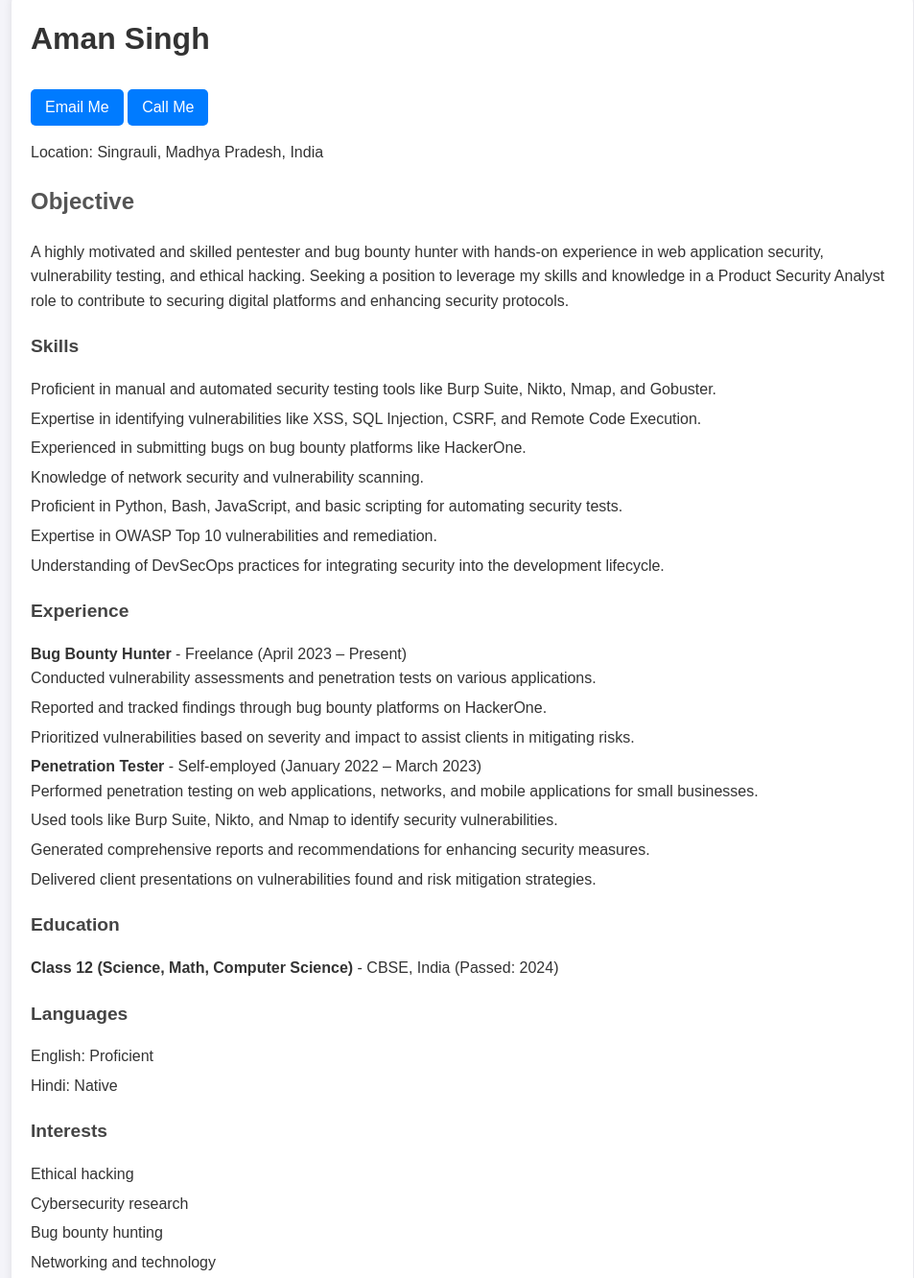
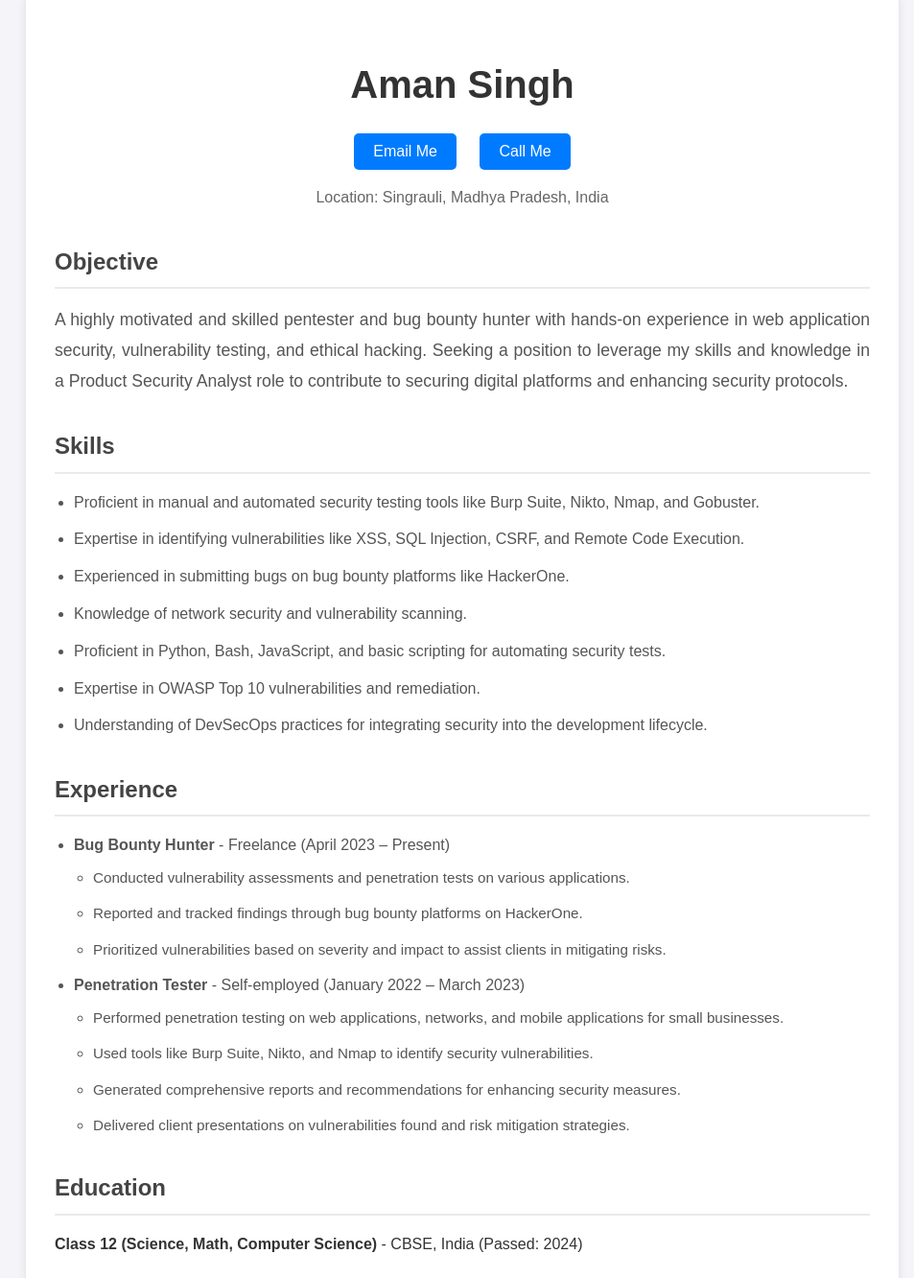
Before and after one commit to luci-a-u/Portfolio, a plain HTML site: page index.html in a window 1280 px wide. Shown: the part 55-1387 px from the top of the page at 96% size, without its empty margins (158-1111 px from the left). Drawn offline with Linux system fonts and the light colour scheme.

Commit message:
Upgraded index.html

```diff
--- a/index.html
+++ b/index.html
@@ -5,72 +5,109 @@
     <meta name="viewport" content="width=device-width, initial-scale=1.0">
     <title>Aman Singh - Resume</title>
     <style>
+        /* General Styles */
         body {
             font-family: Arial, sans-serif;
             margin: 0;
             padding: 0;
             background-color: #f4f4f9;
             color: #333;
-            line-height: 1.6;
+            line-height: 1.8;
         }
+
+        /* Container Styles */
         .container {
-            width: 80%;
-            max-width: 900px;
+            width: 90%;
+            max-width: 850px;
             margin: 50px auto;
-            padding: 20px;
+            padding: 30px;
             background-color: #fff;
             border-radius: 8px;
             box-shadow: 0 0 10px rgba(0, 0, 0, 0.1);
         }
-        h1, h2, h3 {
-            margin-top: 0;
+
+        /* Header Styles */
+        header {
+            text-align: center;
+            margin-bottom: 30px;
         }
+
         h1 {
-            font-size: 2rem;
+            font-size: 2.5rem;
+            margin-bottom: 10px;
             color: #333;
         }
-        h2, h3 {
-            color: #555;
+
+        .contact-info {
+            margin-top: 10px;
         }
-        .section {
-            margin-bottom: 20px;
-        }
-        .section-title {
-            font-size: 1.2rem;
-            font-weight: bold;
-            margin-bottom: 10px;
-            color: #444;
-        }
-        ul {
-            list-style: none;
-            padding-left: 0;
-        }
-        ul li {
-            margin-bottom: 5px;
-        }
-        .contact-info {
-            margin-bottom: 20px;
-        }
+
         .contact-info button {
             background-color: #007bff;
             color: #fff;
             border: none;
-            padding: 10px 15px;
+            padding: 10px 20px;
             border-radius: 5px;
             cursor: pointer;
-            text-decoration: none;
             font-size: 16px;
-            margin: 5px 0;
-            display: inline-block;
+            margin: 5px 10px;
+            transition: background-color 0.3s ease;
         }
+
         .contact-info button:hover {
             background-color: #0056b3;
         }
+
         .contact-info p {
-            margin: 10px 0 0;
+            margin-top: 10px;
+            font-size: 1rem;
+            color: #666;
         }
+
+        /* Section Styles */
+        .section {
+            margin-bottom: 30px;
+        }
+
+        .section-title {
+            font-size: 1.5rem;
+            color: #444;
+            margin-bottom: 10px;
+            border-bottom: 2px solid #eaeaea;
+            padding-bottom: 5px;
+        }
+
+        .section-content {
+            margin-top: 15px;
+        }
+
+        /* List Styles */
+        ul {
+            list-style: disc;
+            padding-left: 20px;
+        }
+
+        ul li {
+            margin-bottom: 10px;
+            font-size: 1rem;
+            color: #555;
+        }
+
+        ul li ul {
+            list-style: circle;
+            padding-left: 20px;
+            margin-top: 5px;
+        }
+
+        ul li ul li {
+            font-size: 0.95rem;
+        }
+
+        /* Objective Paragraph */
         .objective p {
-            font-size: 1rem;
+            font-size: 1.1rem;
+            color: #555;
+            text-align: justify;
         }
     </style>
 </head>
@@ -78,20 +115,27 @@
     <div class="container">
         <header>
             <h1>Aman Singh</h1>
-            <div class="contact-info" role="contentinfo">
+            <div class="contact-info">
                 <button onclick="window.location.href='mailto:knowledgehub0o0oo0@gmail.com'">Email Me</button>
                 <button onclick="window.location.href='tel:+919424339792'">Call Me</button>
                 <p>Location: Singrauli, Madhya Pradesh, India</p>
             </div>
         </header>
 
-        <section class="objective section" aria-labelledby="objective-title">
-            <h2 id="objective-title">Objective</h2>
-            <p>A highly motivated and skilled pentester and bug bounty hunter with hands-on experience in web application security, vulnerability testing, and ethical hacking. Seeking a position to leverage my skills and knowledge in a Product Security Analyst role to contribute to securing digital platforms and enhancing security protocols.</p>
+        <section class="objective section">
+            <h2 class="section-title">Objective</h2>
+            <div class="section-content">
+                <p>
+                    A highly motivated and skilled pentester and bug bounty hunter with hands-on experience in web application security,
+                    vulnerability testing, and ethical hacking. Seeking a position to leverage my skills and knowledge in a Product Security Analyst
+                    role to contribute to securing digital platforms and enhancing security protocols.
+                </p>
+            </div>
         </section>
 
-        <section class="skills section" aria-labelledby="skills-title">
-            <h2 id="skills-title" class="section-title">Skills</h2>
+        <section class="skills section">
+            <h2 class="section-title">Skills</h2>
+            <div class="section-content">
                 <ul>
                     <li>Proficient in manual and automated security testing tools like Burp Suite, Nikto, Nmap, and Gobuster.</li>
                     <li>Expertise in identifying vulnerabilities like XSS, SQL Injection, CSRF, and Remote Code Execution.</li>
@@ -101,10 +145,12 @@
                     <li>Expertise in OWASP Top 10 vulnerabilities and remediation.</li>
                     <li>Understanding of DevSecOps practices for integrating security into the development lifecycle.</li>
                 </ul>
+            </div>
         </section>
 
-        <section class="experience section" aria-labelledby="experience-title">
-            <h2 id="experience-title" class="section-title">Experience</h2>
+        <section class="experience section">
+            <h2 class="section-title">Experience</h2>
+            <div class="section-content">
                 <ul>
                     <li>
                         <strong>Bug Bounty Hunter</strong> - Freelance (April 2023 – Present)
@@ -124,29 +170,36 @@
                         </ul>
                     </li>
                 </ul>
+            </div>
         </section>
 
-        <section class="education section" aria-labelledby="education-title">
-            <h2 id="education-title" class="section-title">Education</h2>
+        <section class="education section">
+            <h2 class="section-title">Education</h2>
+            <div class="section-content">
                 <p><strong>Class 12 (Science, Math, Computer Science)</strong> - CBSE, India (Passed: 2024)</p>
+            </div>
         </section>
 
-        <section class="languages section" aria-labelledby="languages-title">
-            <h2 id="languages-title" class="section-title">Languages</h2>
+        <section class="languages section">
+            <h2 class="section-title">Languages</h2>
+            <div class="section-content">
                 <ul>
                     <li>English: Proficient</li>
                     <li>Hindi: Native</li>
                 </ul>
+            </div>
         </section>
 
-        <section class="interests section" aria-labelledby="interests-title">
-            <h2 id="interests-title" class="section-title">Interests</h2>
+        <section class="interests section">
+            <h2 class="section-title">Interests</h2>
+            <div class="section-content">
                 <ul>
                     <li>Ethical hacking</li>
                     <li>Cybersecurity research</li>
                     <li>Bug bounty hunting</li>
                     <li>Networking and technology</li>
                 </ul>
+            </div>
         </section>
     </div>
 </body>
```
Lines whose indentation alone changed are shown as unchanged.
